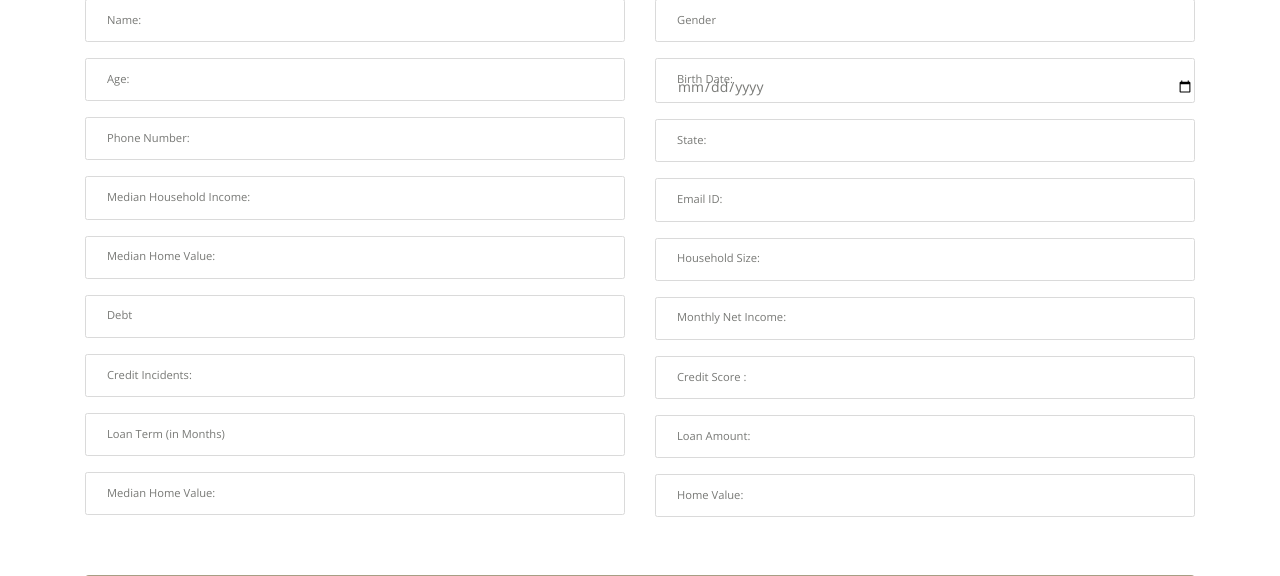
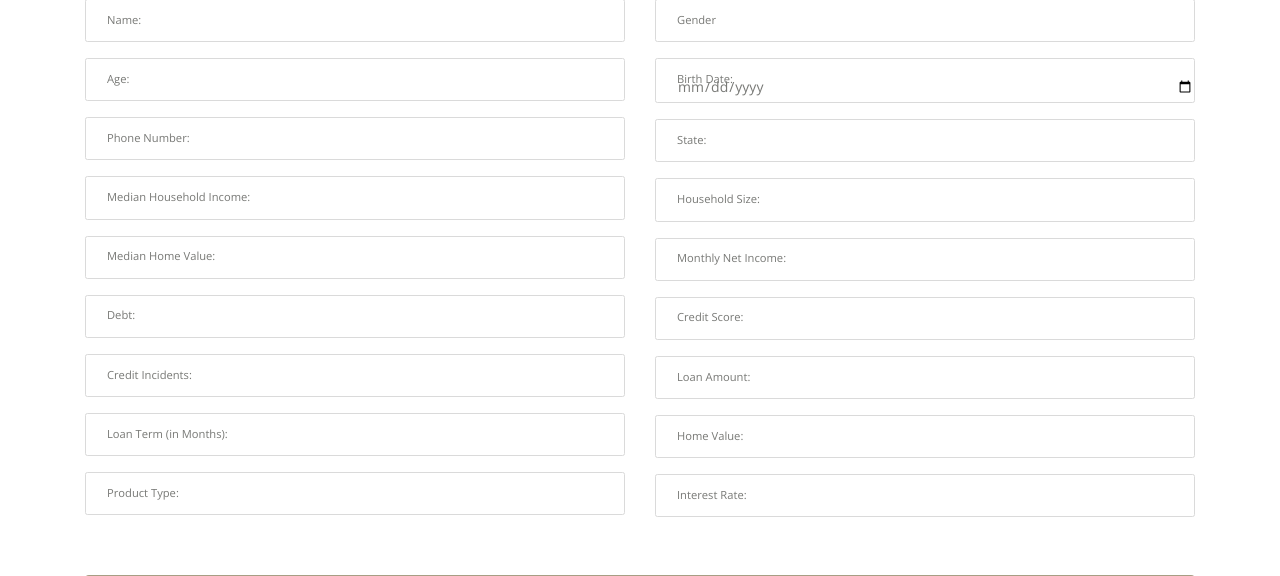
Before and after one commit to akshsinghal/bank_lending_predictor, a Flask app: page /Individual in a window 1280 px wide. Shown: the part 292-868 px from the top of the page. Run offline with Flask 2, Linux system fonts and the light colour scheme; parts of the project's set-up code (start-up, migrations or seed data) failed here and were passed over; some libraries are stand-ins or nearby versions.

Commit message:
Entry Form Updated(States Added and labels updated)

```diff
--- a/templates/Individual.html
+++ b/templates/Individual.html
@@ -123,48 +123,48 @@
 								<form id="contactForm" data-toggle="validator" data-focus="false" action="{{ url_for('Individual') }}" method="POST">
                   <div class="form-group">
                     <input name="Name" type="text" class="form-control-input" id="Name" required min="1" max="99">
-                    <label class="label-control" for="code">Name:</label>
+                    <label class="label-control" for="Name">Name:</label>
                     <div class="help-block with-errors"></div>
                   </div>
                   <div class="form-group">
                     <input name="Age" type="number" class="form-control-input" id="Age" required min="1" max="99">
-                    <label class="label-control" for="code">Age:</label>
+                    <label class="label-control" for="Age">Age:</label>
                     <div class="help-block with-errors"></div>
                   </div>
                   <div class="form-group">
                     <input name="Phone Number" type="number" class="form-control-input" id="Phone Number" required min="1" max="99">
-                    <label class="label-control" for="code">Phone Number:</label>
+                    <label class="label-control" for="Phone Number">Phone Number:</label>
                     <div class="help-block with-errors"></div>
                   </div>
 								<div class="form-group">
-									<input name="er_credit_open_date" type="number" class="form-control-input" id="er_credit_open_date">
-									<label class="label-control" for="er_credit_open_date">Median Household Income:</label>
+									<input name="Median Household Income" type="number" class="form-control-input" id="Median Household Income">
+									<label class="label-control" for="Income">Median Household Income:</label>
 									<div class="help-block with-errors"></div>
 								</div>
 								<div class="form-group">
-									<input name="code" type="number" class="form-control-input" id="code" required min="1" max="99">
-									<label class="label-control" for="code">Median Home Value:</label>
+									<input name="Median Home Value" type="number" class="form-control-input" id="Median Home Value" required min="1" max="99">
+									<label class="label-control" for="Median Home Value">Median Home Value:</label>
 									<div class="help-block with-errors"></div>
 								</div>
 								<div class="form-group">
-									<input name="fico_avg_score" class="form-control-input" id="fico_avg_score" required>
-									<label class="label-control" for="fico_avg_score">Debt</label>
+									<input name="Debt" class="form-control-input" id="Debt" required>
+									<label class="label-control" for="Debt">Debt:</label>
 									<div class="help-block with-errors"></div>
 								</div>
                 <div class="form-group">
-                  <input name="total_acc" type="text"  class="form-control-input" id="total_acc" required>
-                  <label class="label-control" for="total_acc">Credit Incidents:</label>
+                  <input name="Credit Incidents" type="text"  class="form-control-input" id="Credit Incidents" required>
+                  <label class="label-control" for="Credit Incidents">Credit Incidents:</label>
                   <div class="help-block with-errors"></div>
                 </div>
 
 								<div class="form-group">
-									<input name="term" list="terms" class="form-control-input" type="number" min="36" max="60" id="term" required>
-									<label class="label-control" for="term">Loan Term (in Months)</label>
+									<input name="term" list="terms" class="form-control-input" type="number" min="36" max="60" id="Loan Term" required>
+									<label class="label-control" for="Loan Term">Loan Term (in Months):</label>
 									<div class="help-block with-errors"></div>
 								</div>
 								<div class="form-group">
-									<input name="dti" class="form-control-input" type="number" min="0" id="dti" required>
-									<label class="label-control" for="dti">Median Home Value:</label>
+									<input name="Product Type" class="form-control-input" type="text" min="0" id="Product Type" required>
+									<label class="label-control" for="Product Type">Product Type:</label>
 									<div class="help-block with-errors"></div>
 								</div>
 
@@ -177,7 +177,7 @@
 							<!-- Contact Form -->
               <div class="form-group">
                 <input name="Gender" list="gender" class="form-control-input" required select>
-                <label class="label-control" for="home_ownership">Gender</label>
+                <label class="label-control" for="Gender">Gender</label>
                 <datalist id="gender">
                 <option value="Male">
                 <option value="Female">
@@ -188,43 +188,94 @@
               </div>
               <div class="form-group">
                 <input name="Birth-Date" type="date" class="form-control-input" id="Birth-Date" required min="1" max="99">
-                <label class="label-control" for="code">Birth Date:</label>
+                <label class="label-control" for="Birth Date">Birth Date:</label>
                 <div class="help-block with-errors"></div>
               </div>
               <div class="form-group">
-                <input name="State" list="gender" class="form-control-input" required select>
-                <label class="label-control" for="home_ownership">State:</label>
+                <input name="State" list="state" class="form-control-input" required select>
+                <label class="label-control" for="State">State:</label>
+                <datalist id="state">
+                  <select>
+  	<option value="AL">Alabama</option>
+  	<option value="AZ">Arizona</option>
+  	<option value="AR">Arkansas</option>
+  	<option value="CA">California</option>
+  	<option value="CO">Colorado</option>
+  	<option value="CT">Connecticut</option>
+  	<option value="FL">Florida</option>
+  	<option value="GA">Georgia</option>
+  	<option value="HI">Hawaii</option>
+  	<option value="ID">Idaho</option>
+  	<option value="IL">Illinois</option>
+  	<option value="IN">Indiana</option>
+  	<option value="IA">Iowa</option>
+  	<option value="KS">Kansas</option>
+  	<option value="KY">Kentucky</option>
+  	<option value="LA">Louisiana</option>
+  	<option value="ME">Maine</option>
+  	<option value="MD">Maryland</option>
+  	<option value="MA">Massachusetts</option>
+  	<option value="MI">Michigan</option>
+  	<option value="MN">Minnesota</option>
+  	<option value="MS">Mississippi</option>
+  	<option value="NE">Nebraska</option>
+  	<option value="NV">Nevada</option>
+  	<option value="NH">New Hampshire</option>
+  	<option value="NJ">New Jersey</option>
+  	<option value="NM">New Mexico</option>
+  	<option value="NY">New York</option>
+  	<option value="NC">North Carolina</option>
+  	<option value="OH">Ohio</option>
+  	<option value="OK">Oklahoma</option>
+  	<option value="OR">Oregon</option>
+  	<option value="PA">Pennsylvania</option>
+  	<option value="RI">Rhode Island</option>
+  	<option value="SC">South Carolina</option>
+  	<option value="TN">Tennessee</option>
+  	<option value="TX">Texas</option>
+  	<option value="UT">Utah</option>
+  	<option value="VT">Vermont</option>
+  	<option value="VA">Virginia</option>
+  	<option value="WA">Washington</option>
+  	<option value="WV">West Virginia</option>
+  	<option value="WI">Wisconsin</option>
+                </datalist>
                 <div class="help-block with-errors"></div>
               </div>
 
                 <div class="form-group">
 									<input name="Email" type="email"  class="form-control-input" id="Email" required>
-									<label class="label-control" for="annual_inc">Email ID:</label>
+									<label class="label-control" for="Email">Email ID:</label>
 									<div class="help-block with-errors"></div>
 								</div>
                 <div class="form-group">
-                  <input name="Household Size" type="text"  class="form-control-input" id="Household Size" required>
-                  <label class="label-control" for="annual_inc"> Household Size:</label>
+                  <input name="Household Size" type="number"  class="form-control-input" id="Household Size" required>
+                  <label class="label-control" for="Household Size"> Household Size:</label>
                   <div class="help-block with-errors"></div>
                 </div>
                 <div class="form-group">
-                  <input name="loan_amnt" class="form-control-input" type="number" min="500" max="40000" id="loan_amnt" required>
-                  <label class="label-control" for="loan_amnt">Monthly Net Income:</label>
+                  <input name="Monthly Net Income" class="form-control-input" type="number" min="500" max="40000" id="Monthly Net Income" required>
+                  <label class="label-control" for="Monthly Net Income">Monthly Net Income:</label>
                   <div class="help-block with-errors"></div>
                 </div>
 								<div class="form-group">
-									<input name="open_acc" type="number" min="0"  class="form-control-input" id="open_acc" required>
-									<label class="label-control" for="open_acc">Credit Score :</label>
+									<input name="Credit Score" type="number" min="0"  class="form-control-input" id="Credit Score" required>
+									<label class="label-control" for="Credit Score">Credit Score:</label>
 									<div class="help-block with-errors"></div>
 								</div>
 								<div class="form-group">
-									<input name="total_acc" type="number" min="0"  class="form-control-input" id="total_acc" required>
-									<label class="label-control" for="total_acc">Loan Amount:</label>
+									<input name="Loan Amount" type="number" min="0"  class="form-control-input" id="Loan Amount" required>
+									<label class="label-control" for="Loan Amount">Loan Amount:</label>
 									<div class="help-block with-errors"></div>
 								</div>
                 <div class="form-group">
-                  <input name="total_acc" type="number" min="0"  class="form-control-input" id="total_acc" required>
-                  <label class="label-control" for="total_acc">Home Value:</label>
+                  <input name="Home Value" type="number" min="0"  class="form-control-input" id="Home Value" required>
+                  <label class="label-control" for="Home Value">Home Value:</label>
+                  <div class="help-block with-errors"></div>
+                </div>
+                <div class="form-group">
+                  <input name="Interest Rate" type="float" min="0"  class="form-control-input" id="Interest Rate" required>
+                  <label class="label-control" for="Interest Rate">Interest Rate:</label>
                   <div class="help-block with-errors"></div>
                 </div>
 
```
